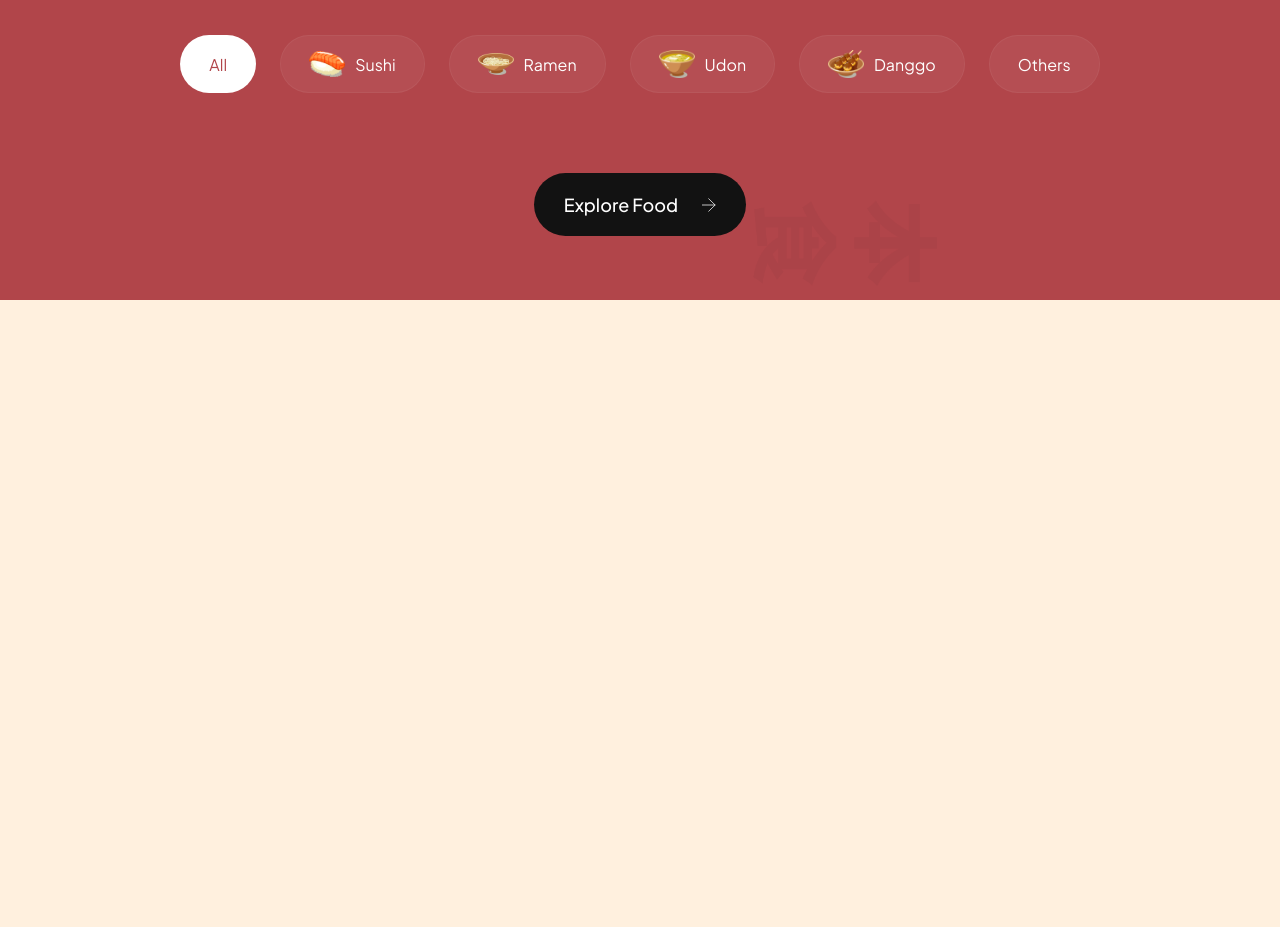
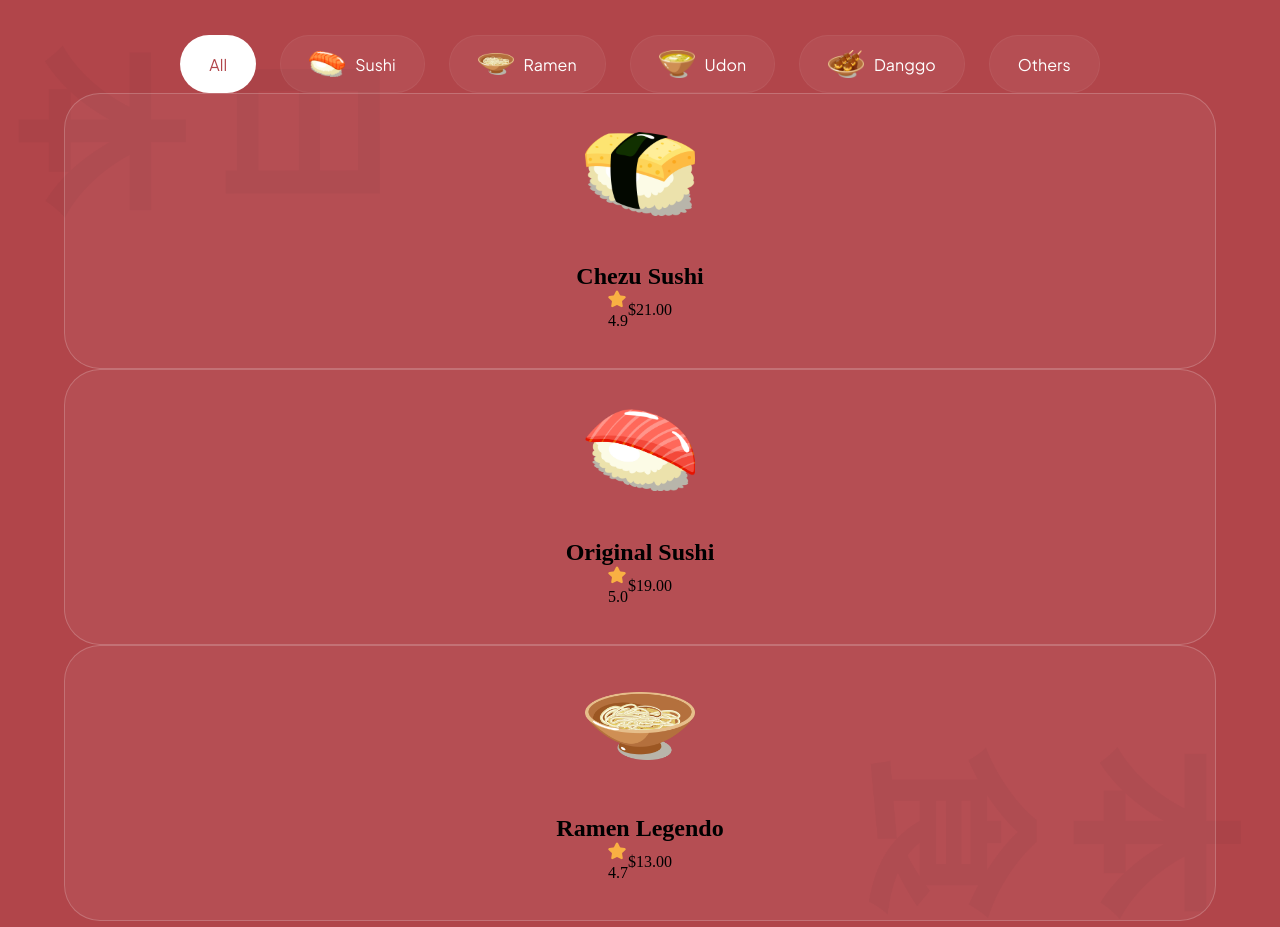
Before and after one commit to vnguyen5792/Sushi-Themed-Webiste, a website built with Vite: page index.html in a window 1280 px wide. Shown: the part 1673-2600 px from the top of the page. Before the commit the page ends 1973 px from the top, so only its background shows below. Built offline with nearby package versions, Linux system fonts and the light colour scheme.

Commit message:
starting the implementation of the cards for the popular foods section

```diff
--- a/css/sections/popular.css
+++ b/css/sections/popular.css
@@ -113,3 +113,33 @@
 
     margin-left: 21px;
 }
+
+/* targets the sushi card options */
+.popular-foods__card{
+    padding: 38px;
+    min-width: 260px;
+    height: fit-content;
+
+    display: flex;
+    align-items: center;
+    flex-direction: column;
+
+    border-radius: 36px;
+    background: rgba(255, 255, 255, 0.05);
+    border: 1px solid rgba(255, 255, 255, 0.2);
+}
+
+/* targets the image used within each card */
+.popular-foods__card-image{
+    width: 110px;
+    height: 84px;
+    object-fit: contain;
+}
+
+/* this affects the card title for each sushi thing */
+.popular-foods__card-title{
+    margin-top: 47px;
+
+    font-weight: 600;
+    font-size: 24px;
+}
--- a/index.html
+++ b/index.html
@@ -146,7 +146,48 @@
     </div>
 
     <div class="popular-foods__catalouge">
-      <!-- javascript -->
+      <!-- an article is kinda like a card (look up card style for web dev) -->
+      <article class="popular-foods__card active-card">
+        <img class="popular-foods__card-image" src="assets/sushi-12.png" alt="sushi 12">
+        <h4 class="popular-foods__card-title">Chezu Sushi</h4>
+
+        <div class="popular-foods__card-details flex-between">
+          <div class="popular-foods__card-rating">
+              <img src="assets/star.svg" alt="star">
+              <p>4.9</p>
+          </div>
+
+          <p class="popular-foods__card-price">$21.00</p>
+        </div>
+      </article>
+
+      <article class="popular-foods__card">
+        <img class="popular-foods__card-image" src="assets/sushi-11.png" alt="sushi 11">
+        <h4 class="popular-foods__card-title">Original Sushi</h4>
+
+        <div class="popular-foods__card-details flex-between">
+          <div class="popular-foods__card-rating">
+              <img src="assets/star.svg" alt="star">
+              <p>5.0</p>
+          </div>
+
+          <p class="popular-foods__card-price">$19.00</p>
+        </div>
+      </article>
+
+      <article class="popular-foods__card">
+        <img class="popular-foods__card-image" src="assets/sushi-10.png" alt="sushi 10">
+        <h4 class="popular-foods__card-title">Ramen Legendo</h4>
+
+        <div class="popular-foods__card-details flex-between">
+          <div class="popular-foods__card-rating">
+              <img src="assets/star.svg" alt="star">
+              <p>4.7</p>
+          </div>
+
+          <p class="popular-foods__card-price">$13.00</p>
+        </div>
+      </article>
     </div>
 
     <button class="popular-foods__button">
```
